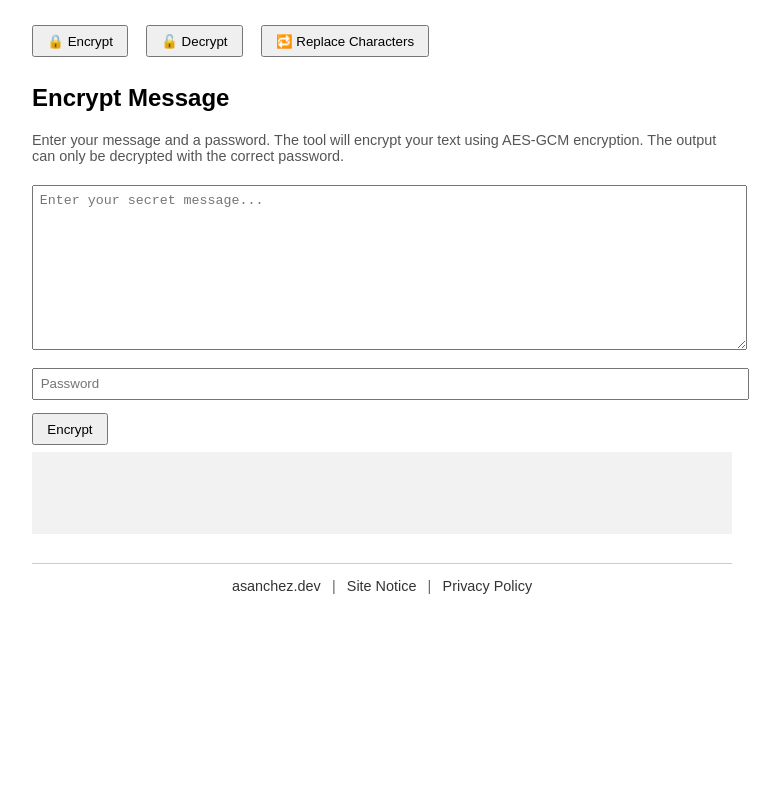
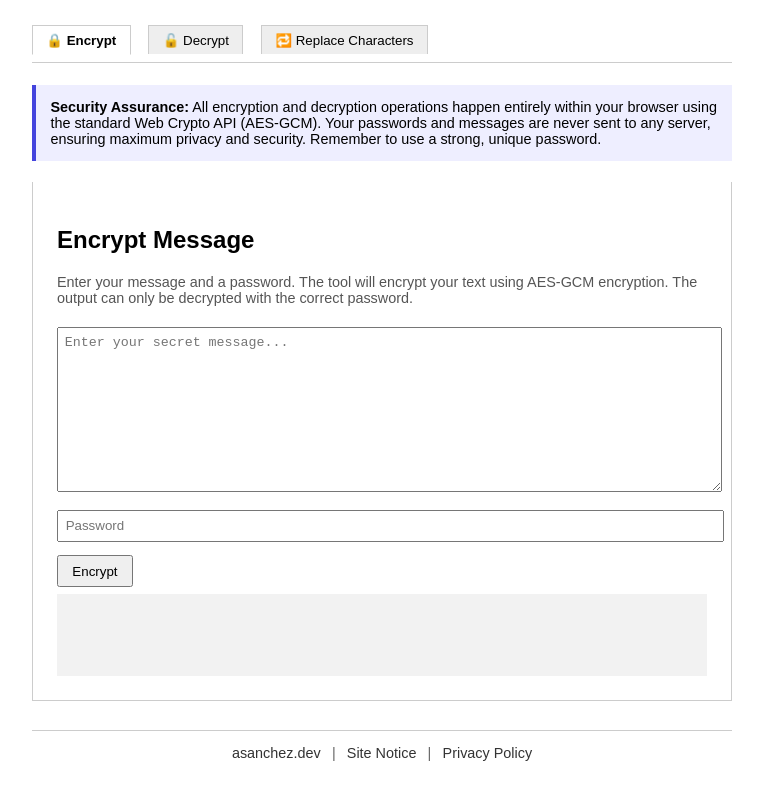
Before and after one commit to antsanchez/securenote, a plain HTML site: page index.html in a window 1280 px wide. Both pictures are taken after a click on the button "🔒 Encrypt". Shown: the part 73-866 px from the top of the page, without its empty margins (258-1038 px from the left). Before the commit the page ends 800 px from the top, so only its background shows below. Drawn offline with Linux system fonts and the light colour scheme.

Commit message:
minor UI/UX fixes

```diff
--- a/index.html
+++ b/index.html
@@ -9,10 +9,13 @@
     textarea { height: 150px; } /* Increased height */
     button { padding: 0.5em 1em; margin: 0.5em 0; }
     .output-box { word-break: break-word; white-space: pre-wrap; background: #f2f2f2; padding: 1em; min-height: 50px; } /* Added min-height */
-    .tabs button { margin-right: 1em; }
-    .tab-section { display: none; }
-    .tab-section.active { display: block; }
+    .tabs { border-bottom: 1px solid #ccc; margin-bottom: 0; } /* Add bottom border */
+    .tabs button { margin-right: 1em; background: #eee; border: 1px solid #ccc; border-bottom: none; cursor: pointer; padding: 0.5em 1em; } /* Adjusted padding */
+    .tabs button.active { background: #fff; font-weight: bold; border-bottom: 1px solid #fff; } /* Active button style */
+    .tab-section { display: none; border: 1px solid #ccc; padding: 1.5em; margin-top: -1px; border-top: none; } /* Remove top border, rely on .tabs border */
+    .tab-section.active { display: block; background-color: #fff; } /* Add background to active section */
     .info-text { font-size: 0.9em; color: #555; margin-bottom: 1em; } /* Style for info text */
+    .security-notice { background-color: #eef; border-left: 4px solid #44d; padding: 1em; margin: 1.5em 0; font-size: 0.9em; } /* Style for security notice */
     footer { margin-top: 2em; padding-top: 1em; border-top: 1px solid #ccc; text-align: center; font-size: 0.9em; color: #666; }
     footer a { margin: 0 0.5em; color: #333; text-decoration: none; }
     footer a:hover { text-decoration: underline; }
@@ -21,9 +24,13 @@
 <body>
   <h1>🔐 Secure Note Utility</h1>
   <div class="tabs">
-    <button onclick="switchTab('encrypt')">🔒 Encrypt</button>
-    <button onclick="switchTab('decrypt')">🔓 Decrypt</button>
-    <button onclick="switchTab('replace')">🔁 Replace Characters</button>
+    <button id="btn-encrypt" onclick="switchTab('encrypt', this)" class="active">🔒 Encrypt</button> <!-- Added ID, pass 'this', add initial active class -->
+    <button id="btn-decrypt" onclick="switchTab('decrypt', this)">🔓 Decrypt</button> <!-- Added ID, pass 'this' -->
+    <button id="btn-replace" onclick="switchTab('replace', this)">🔁 Replace Characters</button> <!-- Added ID, pass 'this' -->
+  </div>
+
+  <div class="security-notice">
+    <strong>Security Assurance:</strong> All encryption and decryption operations happen entirely within your browser using the standard Web Crypto API (AES-GCM). Your passwords and messages are never sent to any server, ensuring maximum privacy and security. Remember to use a strong, unique password.
   </div>
 
   <!-- Encrypt -->
@@ -59,12 +66,28 @@
 
   <script>
     // Tab switching
-    function switchTab(tabId) {
+    function switchTab(tabId, clickedButton) {
+      // Hide all sections
       document.querySelectorAll('.tab-section').forEach(sec => {
         sec.classList.remove('active');
       });
+      // Deactivate all buttons
+      document.querySelectorAll('.tabs button').forEach(btn => {
+        btn.classList.remove('active');
+      });
+
+      // Show the target section
       document.getElementById(tabId).classList.add('active');
+      // Activate the clicked button
+      clickedButton.classList.add('active');
     }
+
+    // Initialize the first tab button as active on load
+    document.addEventListener('DOMContentLoaded', () => {
+        // No need to explicitly set active here anymore as it's set in HTML
+        // If we wanted JS to control initial state:
+        // switchTab('encrypt', document.getElementById('btn-encrypt'));
+    });
 
     // Encryption / Decryption Functions
     async function getKey(password, salt) {
```
Also changed, not shown: 1 other file.
